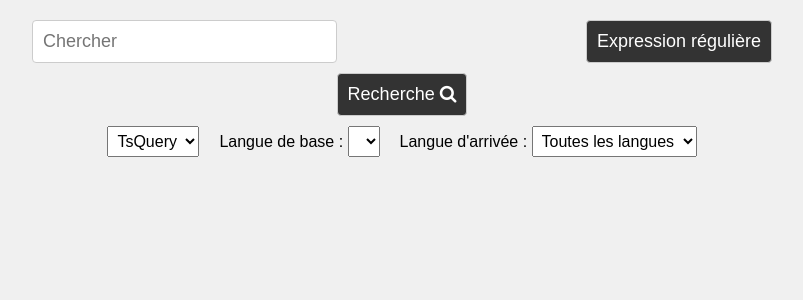
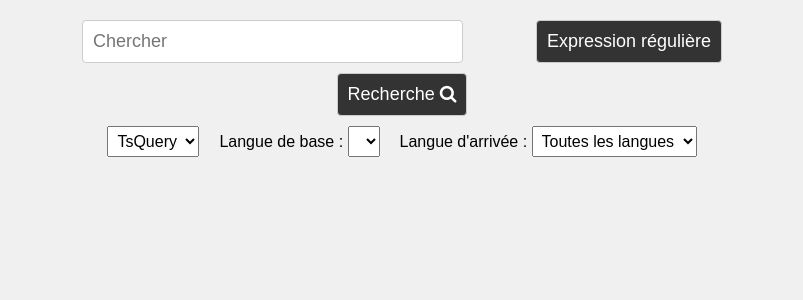
Before and after one commit to Lexika-Project/lexika, a Flask app: page /home in a window 1280 px wide. Shown: the part 60-360 px from the top of the page, without its empty margins (238-1041 px from the left). Run offline with Flask 3, Linux system fonts and the light colour scheme; data that the repository does not hold is empty; some libraries are stand-ins or nearby versions.

Commit message:
Update style.css

```diff
--- a/site/static/css/style.css
+++ b/site/static/css/style.css
@@ -129,11 +129,11 @@ table th {
 }
 
 #regex-btn {
-    margin-left: 300px;
+    margin-left: 200px;
 }
 
 #search {
-    width: 120%;
+    width: 150%;
     padding: 10px;
     font-size: 18px;
     border: 1px solid #ccc;
```
